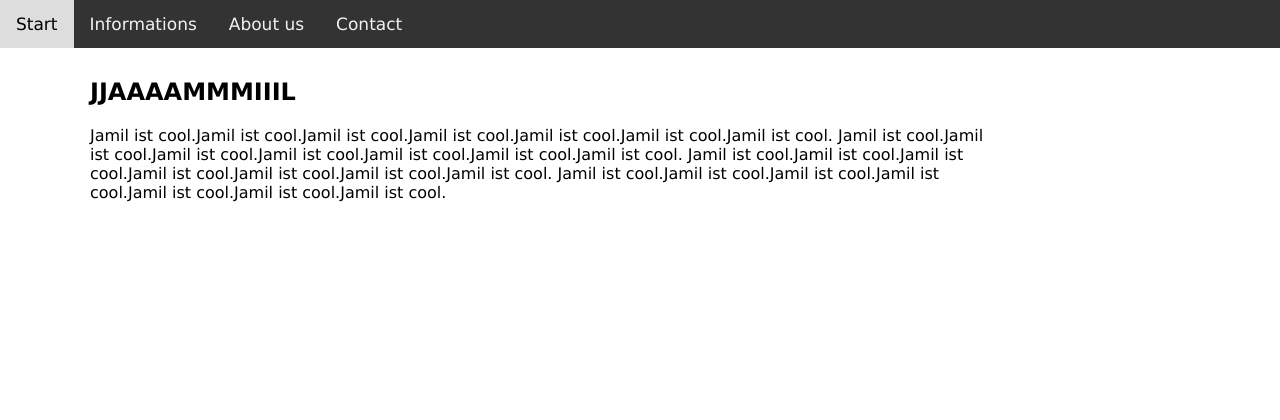
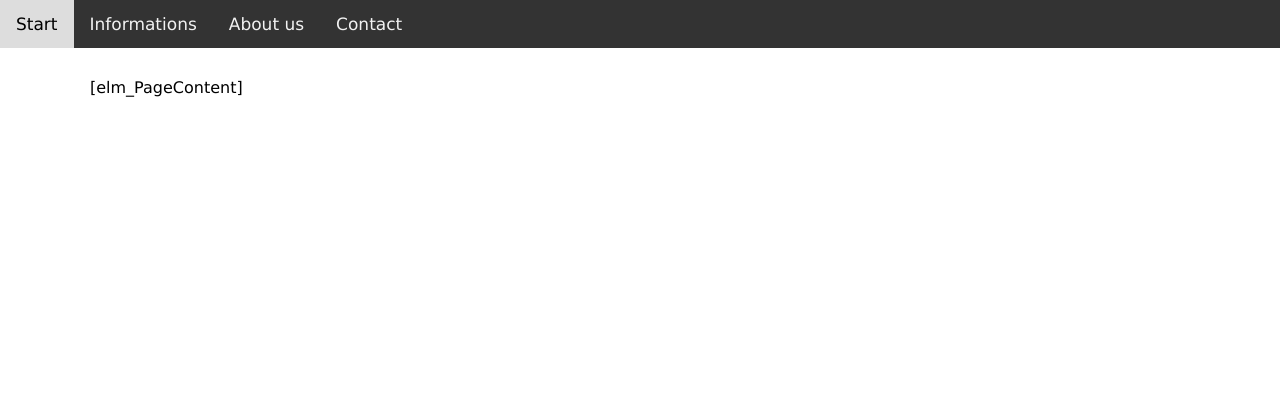
Before and after one commit to MHoldAcc/slippery-elm, a PHP site: page /Styling/index.html in a window 1280 px wide. Shown: the top 420 px of the page. Run offline with PHP 8.4, Linux system fonts and the light colour scheme.

Commit message:
Added Page creation of  content

```diff
--- a/src/Styling/index.html
+++ b/src/Styling/index.html
@@ -14,11 +14,7 @@
 </div>
 
 <div class="container">
-    <h2>JJAAAAMMMIIIL</h2>
-    <p>Jamil ist cool.Jamil ist cool.Jamil ist cool.Jamil ist cool.Jamil ist cool.Jamil ist cool.Jamil ist cool.
-        Jamil ist cool.Jamil ist cool.Jamil ist cool.Jamil ist cool.Jamil ist cool.Jamil ist cool.Jamil ist cool.
-        Jamil ist cool.Jamil ist cool.Jamil ist cool.Jamil ist cool.Jamil ist cool.Jamil ist cool.Jamil ist cool.
-        Jamil ist cool.Jamil ist cool.Jamil ist cool.Jamil ist cool.Jamil ist cool.Jamil ist cool.Jamil ist cool.</p>
+    [elm_PageContent]
 </div>
 
 <div class="footer">
```
Also changed, not shown: src/System/loadPage.php (+7 -1 lines).
